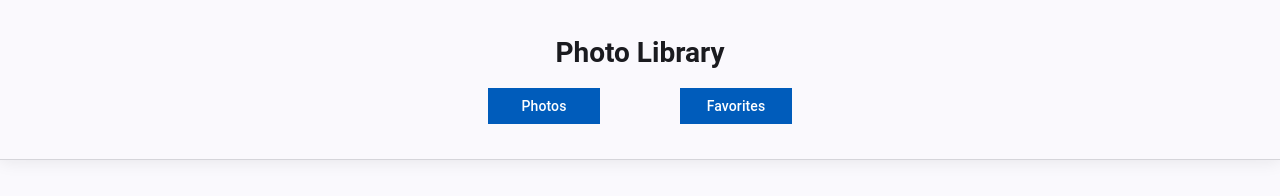
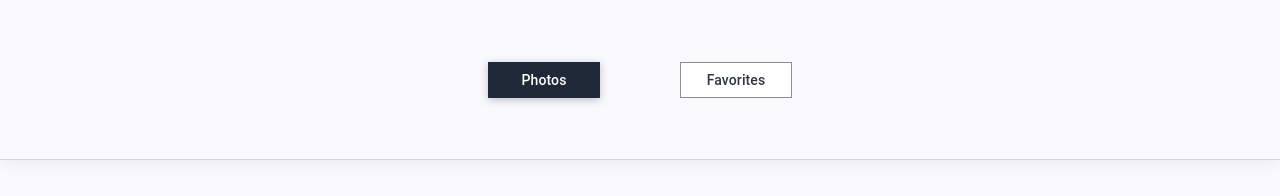
Before and after one commit to Dotcommando/xm-photo-library, an Angular app: page / in a window 1280 px wide. Shown: the top 196 px of the page. Built offline with nearby package versions, Linux system fonts and the light colour scheme.

Commit message:
Header aligned with the task

```diff
--- a/src/app/layout/header/header.component.html
+++ b/src/app/layout/header/header.component.html
@@ -1,17 +1,8 @@
 <mat-toolbar class="app-header">
-  <span class="app-header__title">Photo Library</span>
+  <nav class="app-header__nav" aria-label="Primary navigation">
+    <a mat-flat-button routerLink="/" [class.app-header__link--active]="photosActive()"> Photos </a>
 
-  <nav class="app-header__nav" aria-label="Primary navigation">
-    <a
-      mat-flat-button
-      routerLink="/"
-      routerLinkActive="app-header__link--active"
-      [routerLinkActiveOptions]="{ exact: true }"
-    >
-      Photos
-    </a>
-
-    <a mat-flat-button routerLink="/favorites" routerLinkActive="app-header__link--active">
+    <a mat-flat-button routerLink="/favorites" [class.app-header__link--active]="favoritesActive()">
       Favorites
     </a>
   </nav>
--- a/src/app/layout/header/header.component.scss
+++ b/src/app/layout/header/header.component.scss
@@ -7,18 +7,10 @@
   align-items: center;
   justify-content: center;
   min-height: 160px;
-  gap: 18px;
   padding: 24px max(16px, calc((100vw - 1120px) / 2));
   border-bottom: 1px solid color-mix(in srgb, var(--mat-sys-outline) 28%, transparent);
   box-shadow: 0 2px 16px rgb(20 20 20 / 8%);
   font-family: Roboto, 'Helvetica Neue', Arial, sans-serif;
-}
-
-.app-header__title {
-  font-size: 28px;
-  line-height: 34px;
-  font-weight: 700;
-  white-space: nowrap;
 }
 
 .app-header__nav {
@@ -33,18 +25,23 @@
   height: 36px;
   min-width: 112px;
   padding: 0 16px;
+  border: 1px solid #8a8f98;
   border-radius: 0 !important;
+  background: #ffffff !important;
+  color: #2f3542 !important;
+  box-shadow: none;
 }
 
-.app-header__link--active {
-  background: var(--mat-sys-primary) !important;
-  color: var(--mat-sys-on-primary) !important;
+.app-header__nav a.app-header__link--active {
+  border-color: #1f2937;
+  background: #1f2937 !important;
+  color: #ffffff !important;
+  box-shadow: 0 2px 8px rgb(31 41 55 / 28%);
 }
 
 @media (max-width: 600px) {
   .app-header {
     min-height: 160px;
-    gap: 16px;
     padding-top: 12px;
     padding-bottom: 12px;
   }
--- a/src/app/layout/header/header.component.ts
+++ b/src/app/layout/header/header.component.ts
@@ -1,12 +1,38 @@
-import { Component } from '@angular/core';
-import { RouterLink, RouterLinkActive } from '@angular/router';
+import { Component, computed, inject, signal } from '@angular/core';
+import { takeUntilDestroyed } from '@angular/core/rxjs-interop';
+import { NavigationEnd, Router, RouterLink } from '@angular/router';
 import { MatButtonModule } from '@angular/material/button';
 import { MatToolbarModule } from '@angular/material/toolbar';
+import { filter } from 'rxjs';
 
 @Component({
   selector: 'app-header',
-  imports: [MatButtonModule, MatToolbarModule, RouterLink, RouterLinkActive],
+  imports: [MatButtonModule, MatToolbarModule, RouterLink],
   templateUrl: './header.component.html',
   styleUrl: './header.component.scss',
 })
-export class HeaderComponent {}
+export class HeaderComponent {
+  private readonly router = inject(Router);
+  private readonly currentUrl = signal(this.router.url);
+
+  protected readonly photosActive = computed(() => {
+    return this.currentUrl() === '/';
+  });
+
+  protected readonly favoritesActive = computed(() => {
+    const url = this.currentUrl();
+
+    return url === '/favorites' || url.startsWith('/photos/');
+  });
+
+  constructor() {
+    this.router.events
+      .pipe(
+        filter((event) => event instanceof NavigationEnd),
+        takeUntilDestroyed(),
+      )
+      .subscribe((event) => {
+        this.currentUrl.set(event.urlAfterRedirects);
+      });
+  }
+}
```
Also changed, not shown: 1 other file (tests, documents, lock files or other folders).
